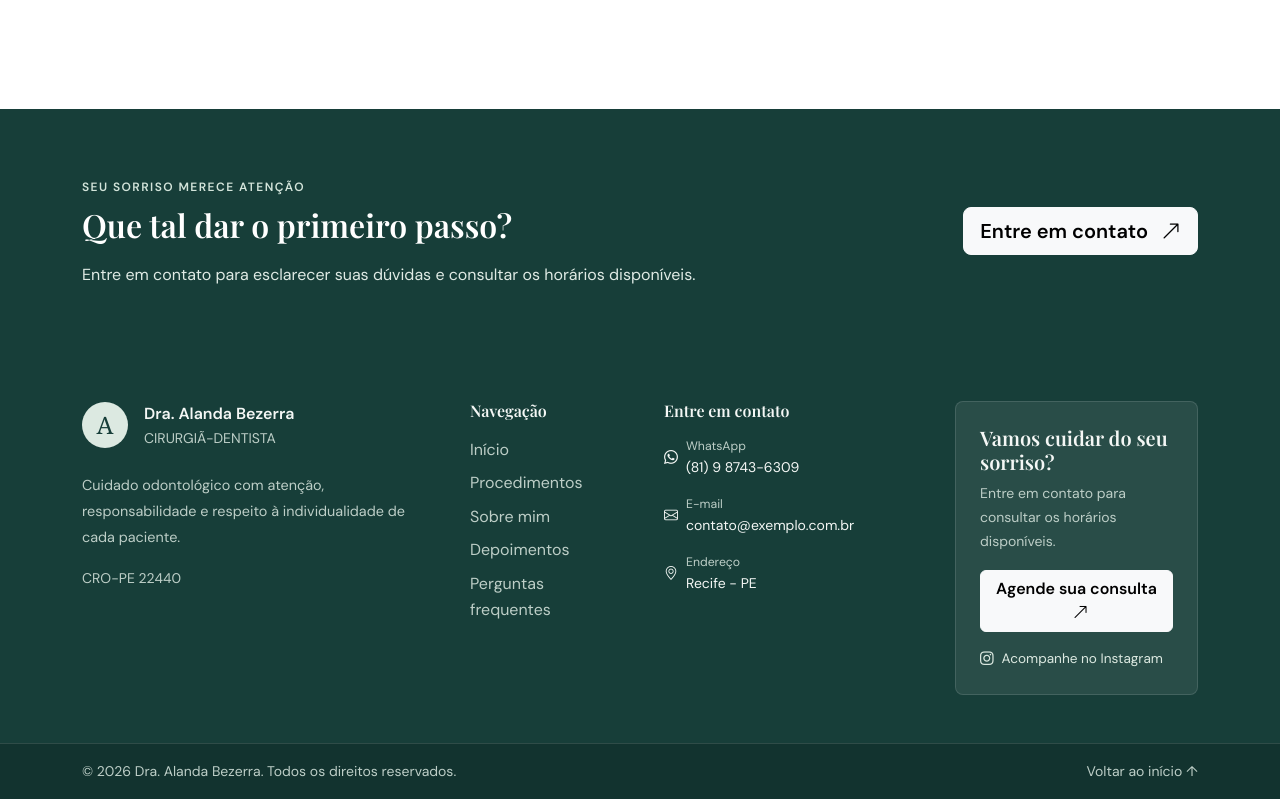
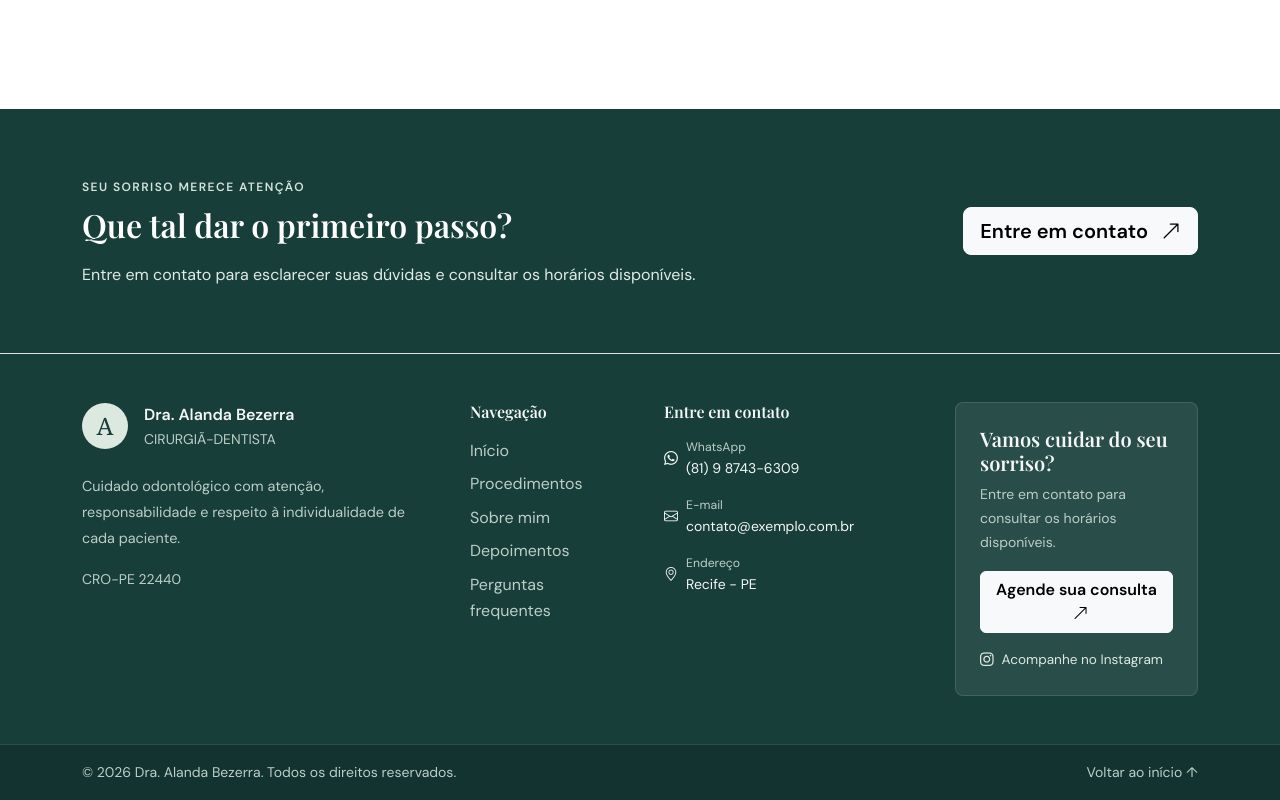
Before and after one commit to ronaldosabino/dental-clinic, an Angular app: page / in a window 1280 px wide. Shown: the part 4282-5082 px from the top of the page. Built offline with nearby package versions, Linux system fonts and the light colour scheme.

Commit message:
feat: implement border top for footer

```diff
--- a/src/app/shared/footer/footer.html
+++ b/src/app/shared/footer/footer.html
@@ -1,4 +1,4 @@
-<footer class="site-footer">
+<footer class="site-footer border-top">
     <div class="container py-5">
         <div class="row g-4 g-lg-5">
 
```
